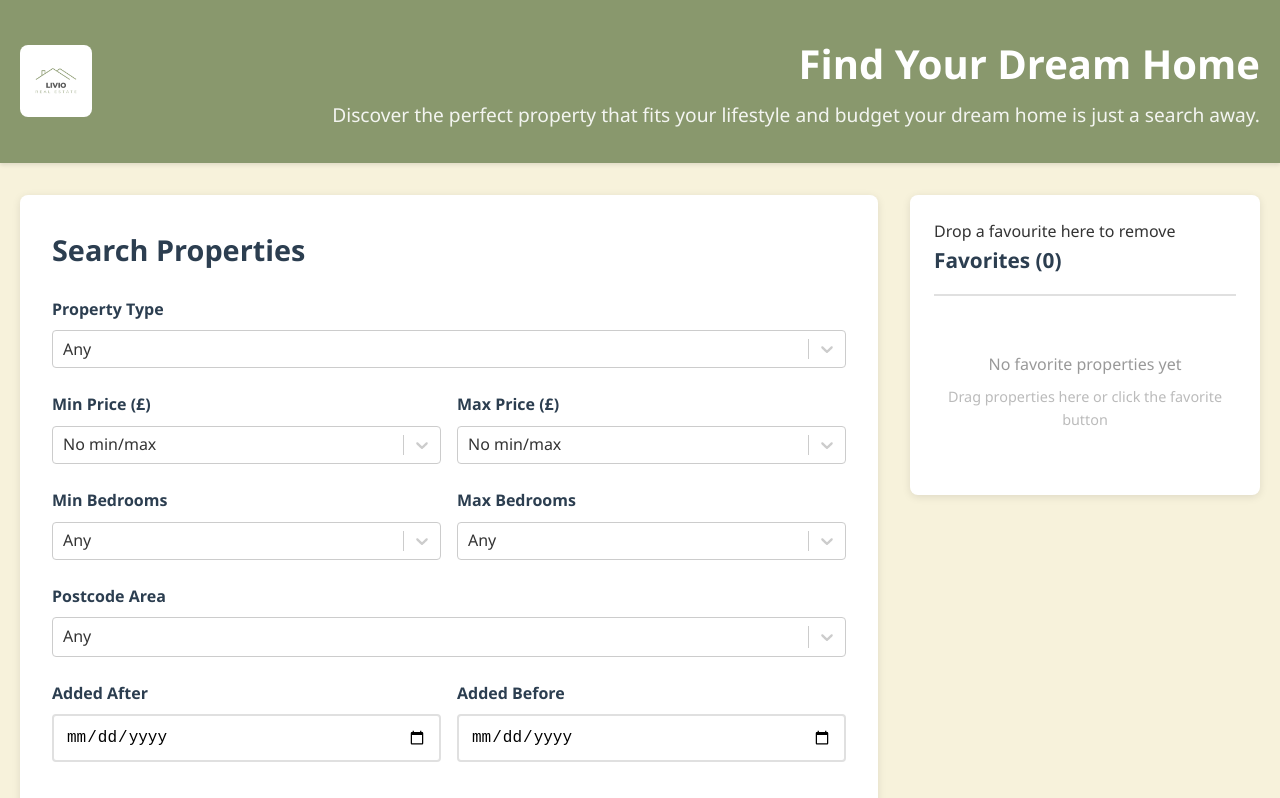
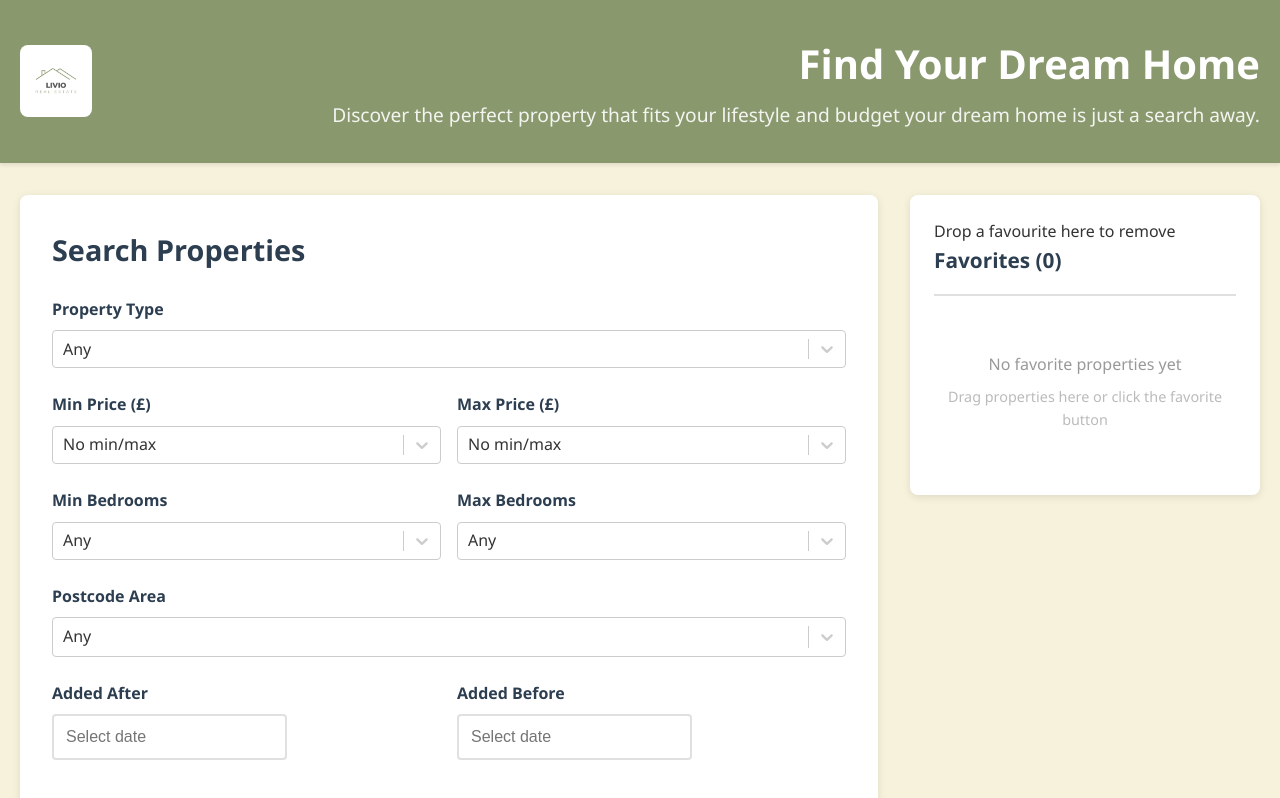
Before and after one commit to Nethmihimasha/estate-agent-app, a React (Create React App) app: page / in a window 1280 px wide. Shown: the top 798 px of the page. Built offline with nearby package versions, Linux system fonts and the light colour scheme.

Commit message:
added react datepicker

```diff
--- a/package.json
+++ b/package.json
@@ -8,6 +8,7 @@
     "@testing-library/react": "^16.3.1",
     "@testing-library/user-event": "^13.5.0",
     "react": "^19.2.3",
+    "react-datepicker": "^4.8.0",
     "react-dnd": "^16.0.1",
     "react-dnd-html5-backend": "^16.0.1",
     "react-dom": "^19.2.3",
--- a/src/components/SearchForm.js
+++ b/src/components/SearchForm.js
@@ -1,5 +1,7 @@
 import React, { useState } from 'react';
 import Select from 'react-select';
+import DatePicker from 'react-datepicker';
+import 'react-datepicker/dist/react-datepicker.css';
 import PropertyCard from './PropertyCard';
 import FavoritesList from './FavoritesList';
 import { searchProperties } from '../utils/searchUtils';
@@ -211,25 +213,29 @@ const SearchForm = ({
                 <div className="form-row">
                   <div className="form-group">
                     <label htmlFor="dateFrom">Added After</label>
-                      <input
+                    <DatePicker
                       id="dateFrom"
-                        name="dateFrom"
-                        type="date"
+                      selected={searchCriteria.dateFrom}
+                      onChange={(date) => setSearchCriteria({ ...searchCriteria, dateFrom: date })}
+                      dateFormat="yyyy-MM-dd"
                       className="form-control"
-                        value={searchCriteria.dateFrom ? new Date(searchCriteria.dateFrom).toISOString().slice(0,10) : ''}
-                        onChange={(e) => setSearchCriteria({ ...searchCriteria, dateFrom: e.target.value ? new Date(e.target.value) : null })}
+                      placeholderText="Select date"
+                      isClearable
+                      aria-label="Added After"
                     />
                   </div>
 
                   <div className="form-group">
                     <label htmlFor="dateTo">Added Before</label>
-                    <input
+                    <DatePicker
                       id="dateTo"
-                      name="dateTo"
-                      type="date"
+                      selected={searchCriteria.dateTo}
+                      onChange={(date) => setSearchCriteria({ ...searchCriteria, dateTo: date })}
+                      dateFormat="yyyy-MM-dd"
                       className="form-control"
-                      value={searchCriteria.dateTo ? new Date(searchCriteria.dateTo).toISOString().slice(0,10) : ''}
-                      onChange={(e) => setSearchCriteria({ ...searchCriteria, dateTo: e.target.value ? new Date(e.target.value) : null })}
+                      placeholderText="Select date"
+                      isClearable
+                      aria-label="Added Before"
                     />
                   </div>
                 </div>
```
Also changed, not shown: 2 other files (tests, documents, lock files or other folders). Lines whose indentation alone changed are shown as unchanged.
